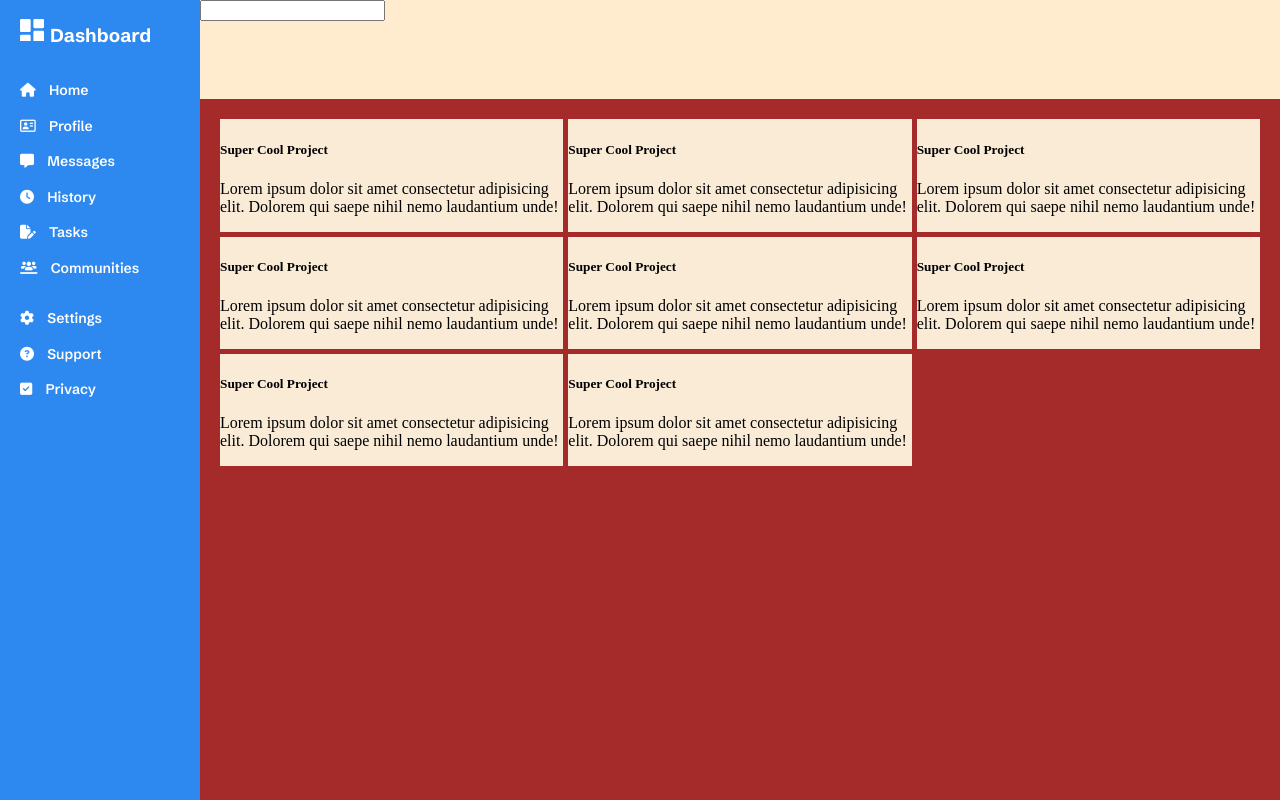
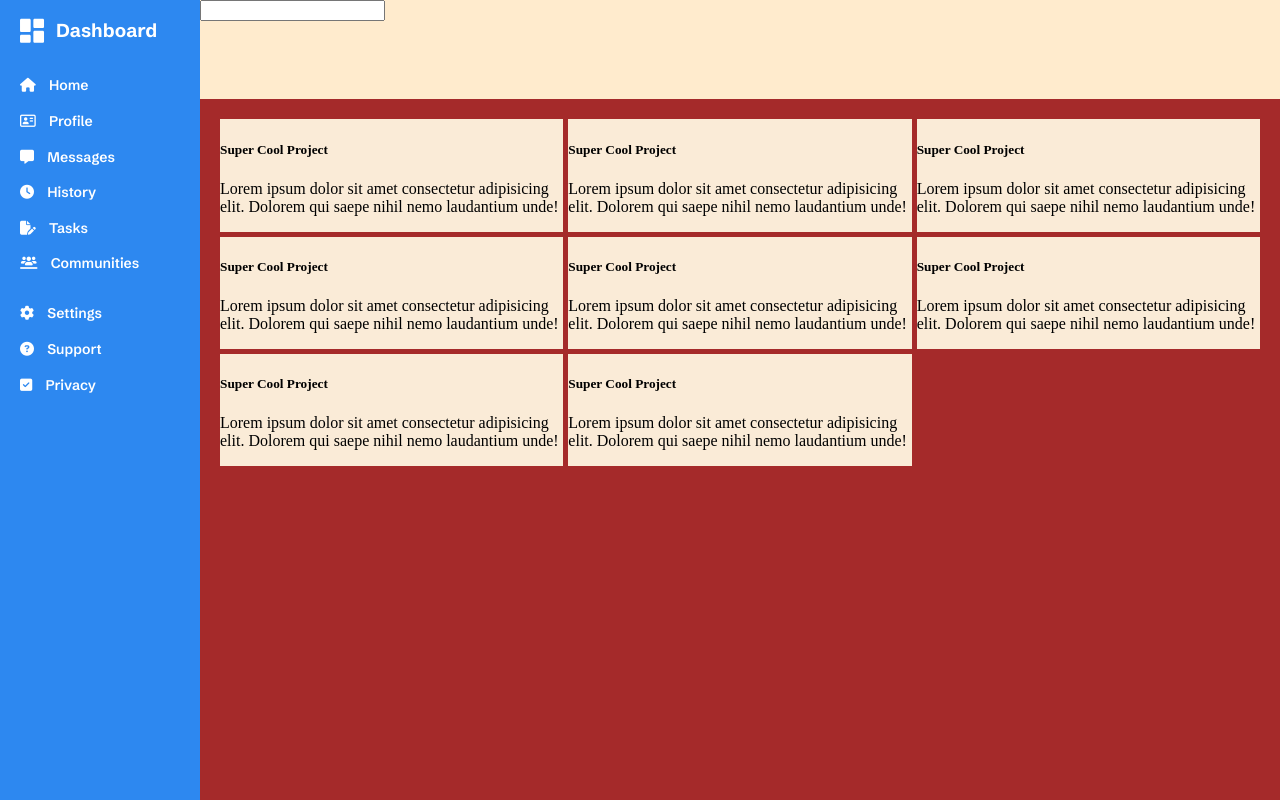
Before and after one commit to LittleCanOpener/Admin-Dashboard, a plain HTML site: page index.html in a window 1280 px wide. Drawn offline with Linux system fonts and the light colour scheme.

Commit message:
add icon

```diff
--- a/assets/css/style.css
+++ b/assets/css/style.css
@@ -40,6 +40,8 @@ body {
 }
 .logo {
     padding-left: 20px;
+    display: grid;
+    grid-template-columns: 1fr 4fr;
 }
 ul {
     display: grid;
@@ -57,12 +59,19 @@ a {
     text-decoration: none;
     color: white;
 }
+a:hover {
+    cursor: pointer;
+    transform: translateY(3px);
+    transition: ease 0.3s;
+}
 i {
     padding-right: 10px;
 }
 img {
     width: 30px;
+    height: 60px;
     color: white;
+    align-self: center;
 }
 .hamburger {
     display: none;
--- a/index.html
+++ b/index.html
@@ -16,7 +16,8 @@
             <aside class="sidebar">
                 <div class="sidebar-container">
                     <div class="logo">
-                         <h3><img src="/assets/images/icons/dashboard.svg" alt="dashboard-icon">Dashboard</h3>
+                        <img src="/assets/images/icons/dashboard.svg" alt="dashboard-icon">
+                        <h3>Dashboard</h3>
                     </div>
                     <ul>
                         <li><a href="#"><i class="fa-solid fa-house"></i> Home</a></li>
```
